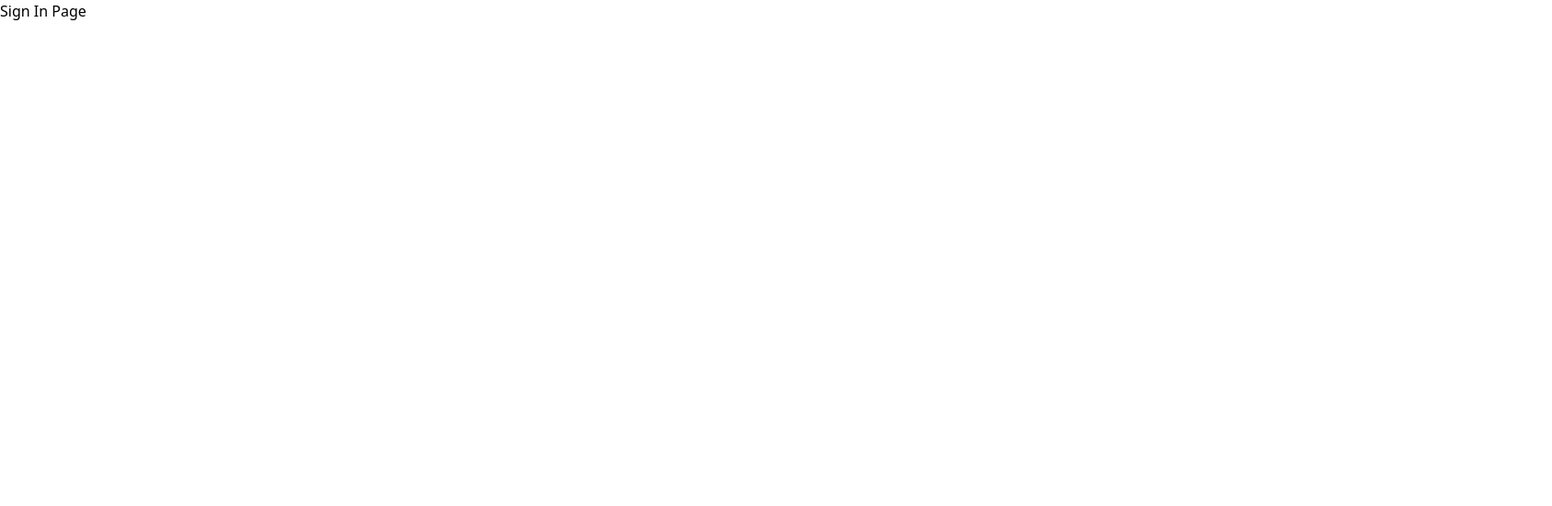
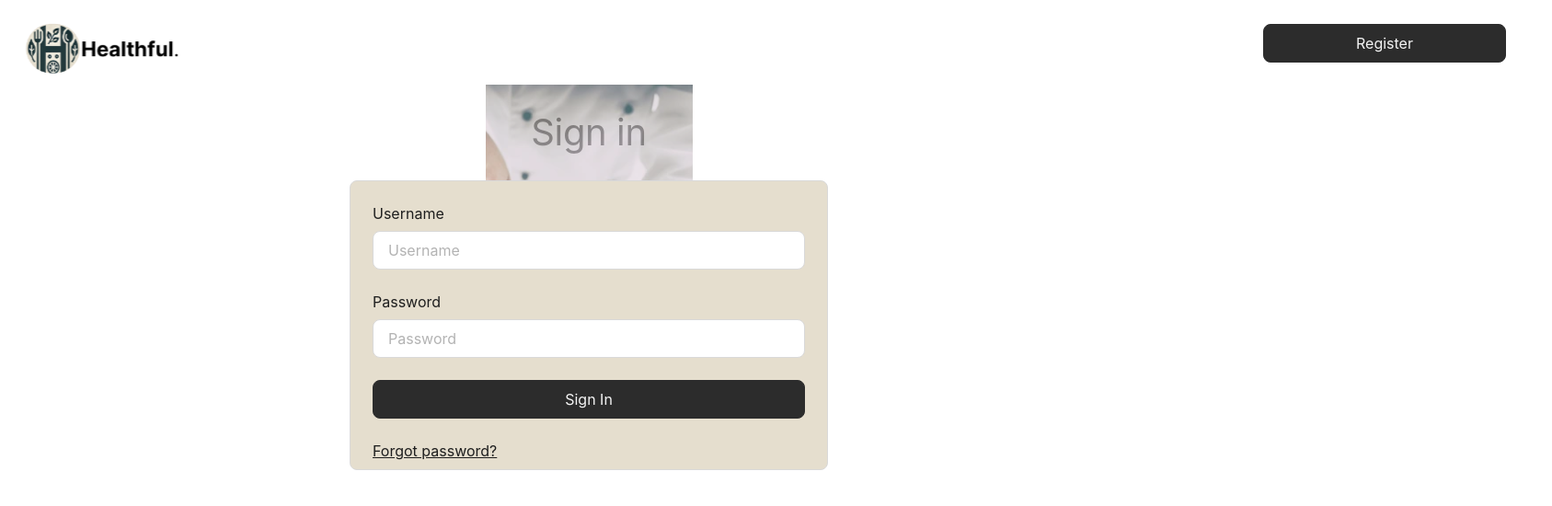
Before and after one commit to itsharryb13/Healthfull, a Next.js app: page /SignIn in a window 1280 px wide. Shown: the top 550 px of the page at 92% size, 1687 px wide, since content can reach past the window. Built offline with nearby package versions, Linux system fonts and the light colour scheme.

Commit message:
Added components

```diff
--- a/app/SignIn/page.tsx
+++ b/app/SignIn/page.tsx
@@ -1,10 +1,14 @@
 import Link from "next/link";
+import SignInNavBar from "../components/SignInNavBar";
+import { SignInBox } from "../components/SignInBox";
+import SignInText from "../components/SignInText";
 
 const SignIn = () => {
   return (
       <div>
-
-          <Link href="/">Sign In Page</Link>
+        <SignInNavBar/>
+        <SignInText/>
+        <SignInBox/>
       </div>
   );
 };
--- /dev/null
+++ b/app/components/ResetPwdForm.tsx
@@ -0,0 +1,42 @@
+
+export default function ResetPwdForm() {
+  return (
+    <div className='main-container w-[572px] h-[331px] bg-[#fff] border-solid border border-[#d9d9d9] relative mx-auto my-0'>
+      <div className='flex w-[527.444px] flex-col gap-[8px] items-start flex-nowrap relative z-[1] mt-[36.132px] mr-0 mb-0 ml-[22.88px]'>
+        <span className="h-[22px] self-stretch shrink-0 basis-auto font-['Inter'] text-[16px] font-normal leading-[22px] text-[#1e1e1e] relative text-left whitespace-nowrap z-[2]">
+          Username
+        </span>
+        <div className='flex pt-[12px] pr-[16px] pb-[12px] pl-[16px] items-center self-stretch shrink-0 flex-nowrap bg-[#fff] rounded-[8px] border-solid border border-[#d9d9d9] relative overflow-hidden z-[3]'>
+          <span className="h-[16px] grow shrink-0 basis-auto font-['Inter'] text-[16px] font-normal leading-[16px] text-[#b3b3b3] relative text-left whitespace-nowrap z-[4]">
+            Username
+          </span>
+          <input className='w-[527.444px] h-[40px] shrink-0 bg-transparent border-none absolute top-0 left-0 z-[5]' />
+        </div>
+      </div>
+      <div className='flex w-[527.444px] flex-col gap-[8px] items-start flex-nowrap relative z-[6] mt-[25.842px] mr-0 mb-0 ml-[22.88px]'>
+        <span className="h-[22px] self-stretch shrink-0 basis-auto font-['Inter'] text-[16px] font-normal leading-[22px] text-[#1e1e1e] relative text-left whitespace-nowrap z-[7]">
+          New Password
+        </span>
+        <div className='flex pt-[12px] pr-[16px] pb-[12px] pl-[16px] items-center self-stretch shrink-0 flex-nowrap bg-[#fff] rounded-[8px] border-solid border border-[#d9d9d9] relative overflow-hidden z-[8]'>
+          <span className="h-[16px] grow shrink-0 basis-auto font-['Inter'] text-[16px] font-normal leading-[16px] text-[#b3b3b3] relative text-left whitespace-nowrap z-[9]">
+            Password
+          </span>
+          <input className='w-[527.444px] h-[40px] shrink-0 bg-transparent border-none absolute top-0 left-0 z-10' />
+        </div>
+      </div>
+      <div className='flex w-[527.444px] h-[37.937px] gap-[16px] justify-center items-center flex-nowrap relative z-[11] mt-[47.026px] mr-0 mb-0 ml-[22.88px]'>
+        <div className='flex w-[77px] pt-[12px] pr-[12px] pb-[12px] pl-[12px] gap-[8px] justify-center items-center shrink-0 flex-nowrap rounded-[8px] relative overflow-hidden z-[12]'>
+          <span className="h-[16px] shrink-0 basis-auto font-['Inter'] text-[16px] font-normal leading-[16px] text-[#303030] relative text-left whitespace-nowrap z-[13]">
+            Cancel
+          </span>
+        </div>
+        <button className='flex w-[146px] pt-[12px] pr-[12px] pb-[12px] pl-[12px] gap-[8px] justify-center items-center shrink-0 flex-nowrap bg-[#2c2c2c] rounded-[8px] border-solid border border-[#2c2c2c] relative overflow-hidden z-[14] pointer'>
+          <span className="h-[16px] shrink-0 basis-auto font-['Inter'] text-[16px] font-normal leading-[16px] text-[#f5f5f5] relative text-left whitespace-nowrap z-[15]">
+            Reset Password
+          </span>
+        </button>
+      </div>
+      <div className='w-full h-full bg-[#e7e1d0] border-solid border border-[#d9d9d9] absolute top-[-0.3%] left-[-0.17%]' />
+    </div>
+  );
+}
--- /dev/null
+++ b/app/components/ResetPwdText.tsx
@@ -0,0 +1,6 @@
+
+export default function ResetPwdText() {
+  return (
+    <div className="main-container w-[483px] h-[60px] font-['Inter'] text-[40px] font-normal leading-[60px] text-[#000] tracking-[-0.4px] relative mx-auto my-0" />
+  );
+}
--- /dev/null
+++ b/app/components/SignInNavBar.tsx
@@ -0,0 +1,25 @@
+
+"use client";
+import Image from "next/image";
+import Logo from '../public/Logo.svg';
+import Link from  'next/link';
+
+export default function SignInNavBar() {
+  return (
+    <div className='main-container w-[1687px] h-[92px] relative mx-auto my-0'>
+      <div className = 'w-full h-full absolute top-5 left-0'>
+                <Link href="/">
+                <Image src={Logo} alt="Logo" />
+                </Link>
+        </div>
+
+      <div className='flex w-[264px] h-[65px] gap-[16px] items-center flex-nowrap absolute top-[14px] left-[1373px] z-[2]'>
+        <button className='flex pt-[12px] pr-[12px] pb-[12px] pl-[12px] gap-[8px] justify-center items-center grow shrink-0 basis-0 flex-nowrap bg-[#2c2c2c] rounded-[8px] border-solid border border-[#2c2c2c] relative overflow-hidden z-[3] pointer'>
+          <span className="h-[16px] shrink-0 basis-auto font-['Inter'] text-[16px] font-normal leading-[16px] text-[#f5f5f5] relative text-left whitespace-nowrap z-[4]">
+            Register
+          </span>
+        </button>
+      </div>
+    </div>
+  );
+}
--- /dev/null
+++ b/app/components/SignInText.tsx
@@ -0,0 +1,15 @@
+import Image from "next/image";
+import SignInImage from '../public/SignInImage.svg';
+export default function SignInText() {
+  return (
+    <div className='main-container flex w-[225px] h-[104px] flex-col gap-[4px] justify-center items-center flex-nowrap relative mx-auto my-0'>
+      <span className="flex w-[225px] h-[50px] justify-center items-start shrink-0 basis-auto font-['Inter'] text-[40px] font-normal leading-[50px] text-[#000] tracking-[-0.4px] relative text-center whitespace-nowrap">
+        Sign in
+      </span>
+      <div className='w-full h-full opacity-70 absolute top-0 left-0'>
+     <Image src={SignInImage} alt="logo" />
+     </div>
+    </div>
+
+  );
+}
```
Also changed, not shown: app/public/SignInImage.svg (added).
